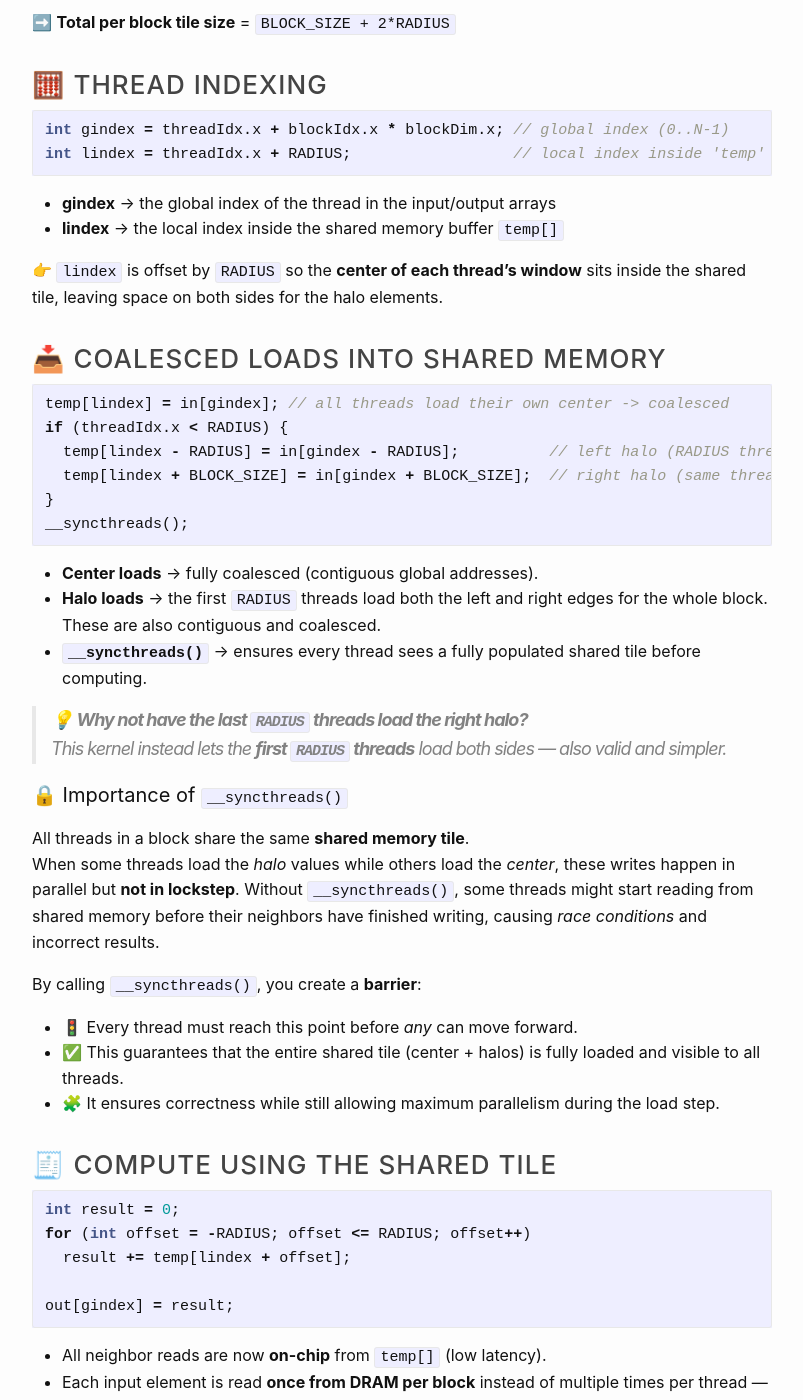
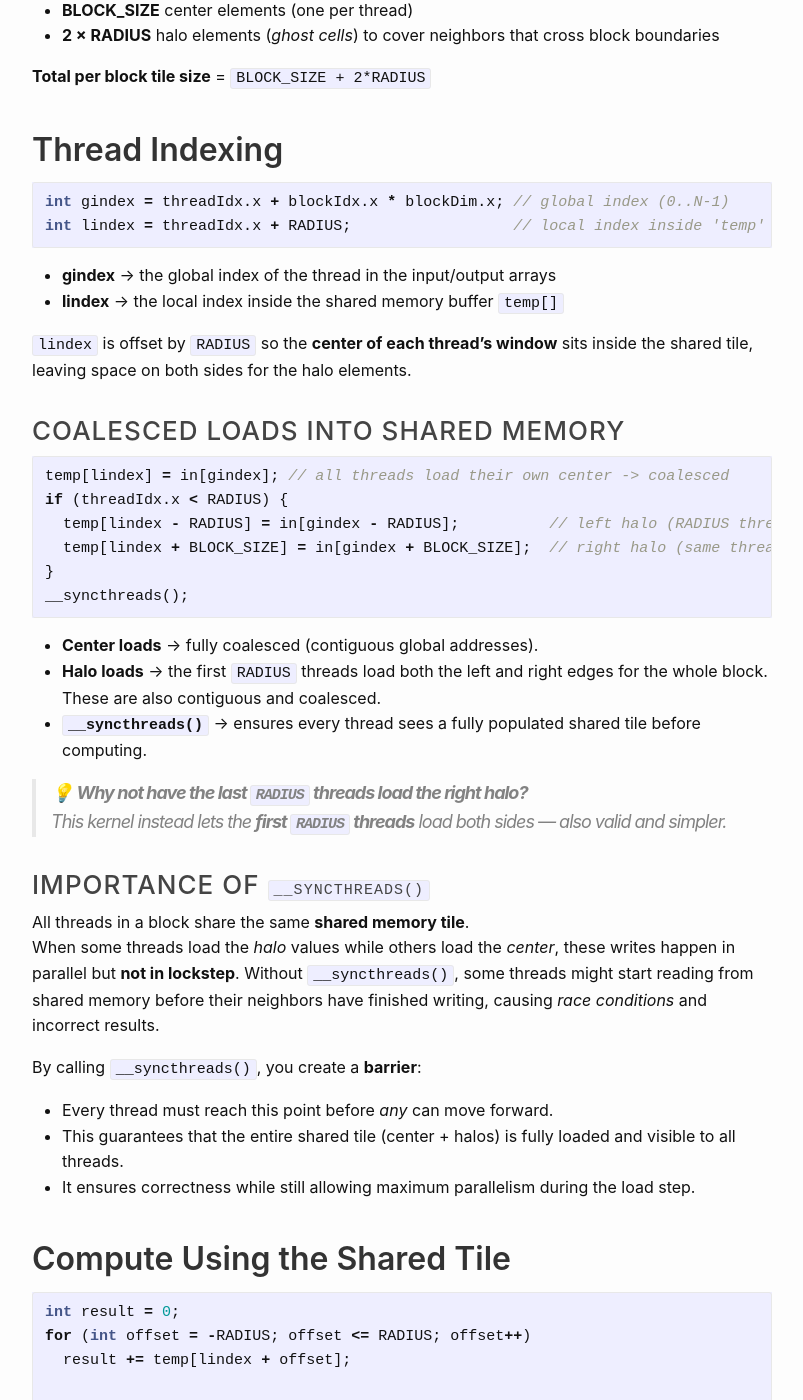
Before and after one commit to ayushi2019031/glownet.io, a Jekyll site: the page built from _posts/2025-09-14-gpu-computing-with-shared-memory.md, in a window 1280 px wide and 1400 px high, scrolled down 5228 px. Shown: the whole window, without its empty margins (238-1041 px from the left). Built offline with Jekyll 4.4.1, drawn with Linux system fonts in a browser that asks for light colours; comment, search, counter and statistics services are not loaded; some of the changed text lies outside the part shown.

````diff
--- a/_posts/2025-09-14-gpu-computing-with-shared-memory.md
+++ b/_posts/2025-09-14-gpu-computing-with-shared-memory.md
@@ -19,11 +32,11 @@ image: "../images/post-cards/global-glownet-card.webp"
 
 As we have seen in the previous [blog](../getting-started-with-cuda/), CUDA programming uses a hierarchal breakdown of workers. Threads are grouped into blocks which are further grouped into grids.
 
-## Memory Hierarchy in CUDA
+# Memory Hierarchy in CUDA
 
 GPUs are designed with a **hierarchical memory system**.
 Unlike CPUs, which have deep cache hierarchies, GPUs expose more memory types directly to programmers.
-This gives developers more control—but also more responsibility—to manage performance.
+This gives developers more control, but also more responsibility to manage performance.
 
 ![Memory Hierarchy in CUDA (NVIDIA Official Docs)](../images/2025-09-14-gpu-computing-with-shared-memory/memory-hierarchy.webp)
 <br><br>
@@ -44,7 +57,7 @@ This often makes the difference between a **slow CUDA kernel** and a **highly op
 
 ---
 
-## ⚡ What makes shared memory special?
+# What makes shared memory special?
 
 1. **On-chip, high-performance memory**
    - Physically implemented *inside the GPU chip* (unlike global memory, which sits in DRAM).
@@ -63,9 +76,9 @@ This often makes the difference between a **slow CUDA kernel** and a **highly op
 
 ---
 
-## Code Example Walkthrough
+# Code Example Walkthrough
 
-### Problem statement
+## Problem statement
 
 A stencil operation refers to picking up a window/range of data. The underlying dataset on which the stencil operation was performed is much larger.
 We intend to find the result of summation of all elements in the center of the window of an odd radius R, and store it at the index of another array corresponding to that center.
@@ -155,7 +168,7 @@ int main(void) {
 
 
 
-### The shared memory tile
+## The shared memory tile
 ```cpp
 __shared__ int temp[BLOCK_SIZE + 2 * RADIUS];
 ```
@@ -164,9 +177,9 @@ Each block loads:
 - **BLOCK_SIZE** center elements (one per thread)
 - **2 × RADIUS** halo elements (*ghost cells*) to cover neighbors that cross block boundaries
 
-➡️ **Total per block tile size** = `BLOCK_SIZE + 2*RADIUS`
+**Total per block tile size** = `BLOCK_SIZE + 2*RADIUS`
 
-### 🧮 Thread Indexing
+## Thread Indexing
 
 ```cpp
 int gindex = threadIdx.x + blockIdx.x * blockDim.x; // global index (0..N-1)
@@ -175,9 +188,9 @@ int lindex = threadIdx.x + RADIUS;                  // local index inside 'temp'
 - **gindex** → the global index of the thread in the input/output arrays
 - **lindex** → the local index inside the shared memory buffer `temp[]`
 
-👉 `lindex` is offset by `RADIUS` so the **center of each thread’s window** sits inside the shared tile, leaving space on both sides for the halo elements.
+`lindex` is offset by `RADIUS` so the **center of each thread’s window** sits inside the shared tile, leaving space on both sides for the halo elements.
 
-### 📥 Coalesced Loads into Shared Memory
+### Coalesced Loads into Shared Memory
 
 ```cpp
 temp[lindex] = in[gindex]; // all threads load their own center -> coalesced
@@ -195,18 +208,18 @@ __syncthreads();
 > 💡 **Why not have the last `RADIUS` threads load the right halo?**
 > This kernel instead lets the **first `RADIUS` threads** load both sides — also valid and simpler.
 
-#### 🔒 Importance of `__syncthreads()`
+### Importance of `__syncthreads()`
 
 All threads in a block share the same **shared memory tile**.
 When some threads load the *halo* values while others load the *center*, these writes happen in parallel but **not in lockstep**. Without `__syncthreads()`, some threads might start reading from shared memory before their neighbors have finished writing, causing *race conditions* and incorrect results.
 
 By calling `__syncthreads()`, you create a **barrier**:
-- 🚦 Every thread must reach this point before *any* can move forward.
-- ✅ This guarantees that the entire shared tile (center + halos) is fully loaded and visible to all threads.
-- 🧩 It ensures correctness while still allowing maximum parallelism during the load step.
+- Every thread must reach this point before *any* can move forward.
+- This guarantees that the entire shared tile (center + halos) is fully loaded and visible to all threads.
+- It ensures correctness while still allowing maximum parallelism during the load step.
 
 
-### 🧾 Compute Using the Shared Tile
+## Compute Using the Shared Tile
 
 ```cpp
 int result = 0;
@@ -250,25 +263,25 @@ are always in-bounds.
 
 ---
 
-## Cache vs Shared Memory
+# Cache vs Shared Memory
 
 
-### What is cache in GPUs?
+## What is cache in GPUs?
    Modern GPUs have small hardware-managed caches (L1, L2) that automatically store recently accessed global memory values.
    - Benefit: hides some global memory latency.
    - Limitation: not fully under programmer control,  caching is implicit, and performance can be unpredictable.
 
-### Early GPUs had no cache
+## Early GPUs had no cache
    The first generations of CUDA-capable GPUs didn’t include cache at all. Every global memory access had to go directly to DRAM, making memory latency a huge bottleneck.
 
-### Why is shared memory powerful?
+## Why is shared memory powerful?
    Shared memory is programmer-managed scratchpad memory inside each SM (Streaming Multiprocessor).
-   - ⚡ **Faster atomics** – atomic operations in shared memory are much faster than in global memory.
-   - 🏦 **More banks** – it is organized into multiple banks, allowing high-bandwidth parallel access.
-   - 🎯 **Predictable performance** – since you control what data is loaded and when, shared memory avoids the uncertainty of hardware caching policies.
+   - **Faster atomics** – atomic operations in shared memory are much faster than in global memory.
+   - **More banks** – it is organized into multiple banks, allowing high-bandwidth parallel access.
+   - **Predictable performance** – since you control what data is loaded and when, shared memory avoids the uncertainty of hardware caching policies.
 
 <details>
-  <summary>🏦 What Are Banks in GPU Shared Memory?</summary>
+  <summary> What Are Banks in GPU Shared Memory?</summary>
   <div style="background-color:#f5f5f5; padding:12px; border-radius:6px; margin-top:8px;">
     <ul>
       <li><b>Shared memory is split into "banks".</b><br>
@@ -316,7 +329,7 @@ flowchart LR
 
 ---
 
-## 💾 DRAM (Global Memory)
+# DRAM (Global Memory)
 
 DRAM (Dynamic Random Access Memory) is the large off-chip global memory of the GPU. It holds most of the data (arrays, tensors, etc.) that kernels work on. It has high capacity but is also the *slowest* memory in the hierarchy.
 
@@ -329,7 +342,7 @@ DRAM (Dynamic Random Access Memory) is the large off-chip global memory of the G
 
 ---
 
-## Conclusion
+# Conclusion
 
 This post is part of my ongoing learning journey through the **[OLCF (Oak Ridge Leadership Computing Facility) CUDA Training Series by NVIDIA](https://www.olcf.ornl.gov/cuda-training-series/)**. Link to the code examples are present on [GitHub](https://github.com/olcf/cuda-training-series/tree/master).
 
````
Also changed, not shown: other parts of _posts/2025-09-14-gpu-computing-with-shared-memory.md (+15 -2 lines), _posts/2025-09-21-autonomous-agents-on-azure.md (+6 -1 lines).
